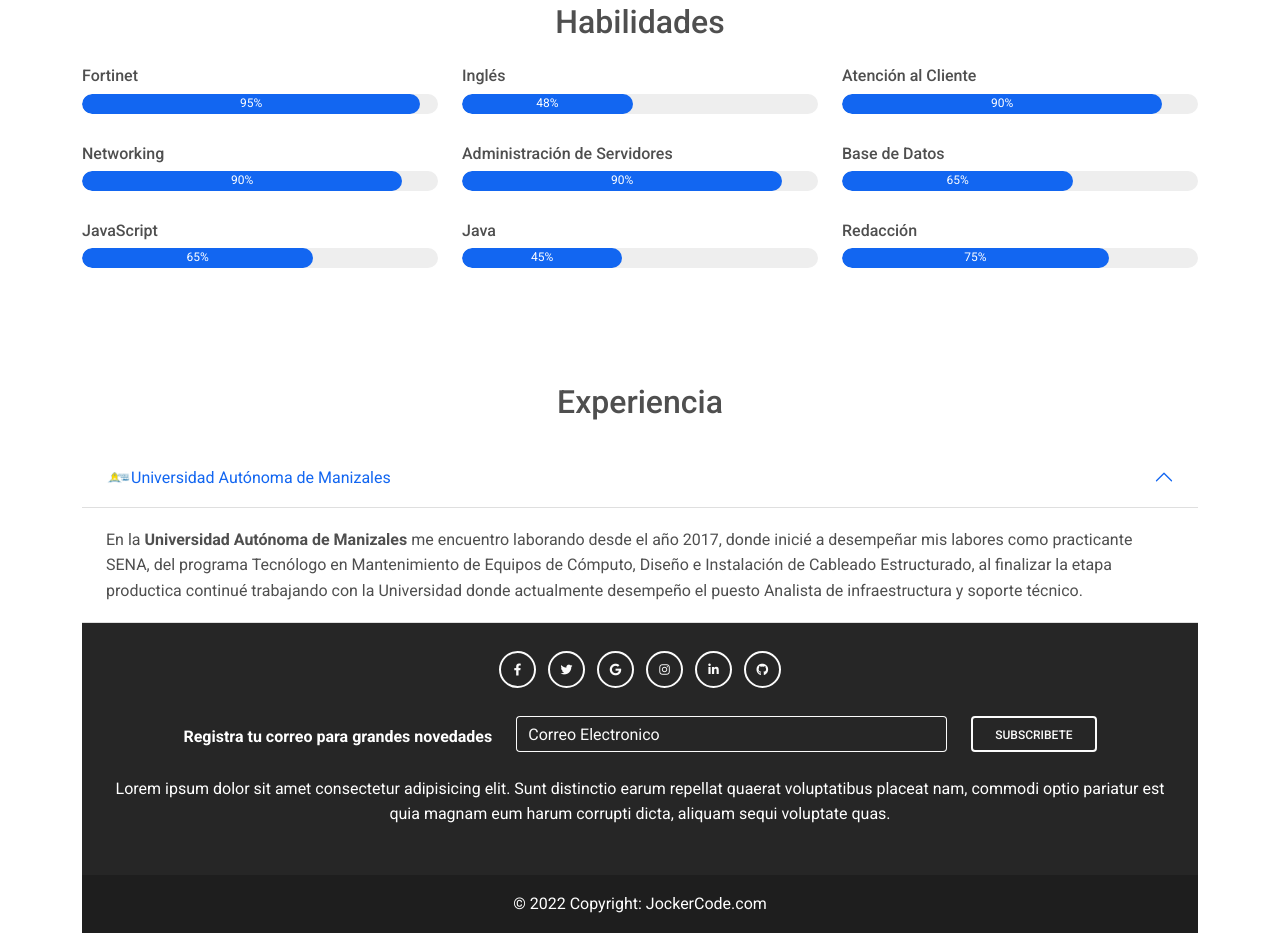
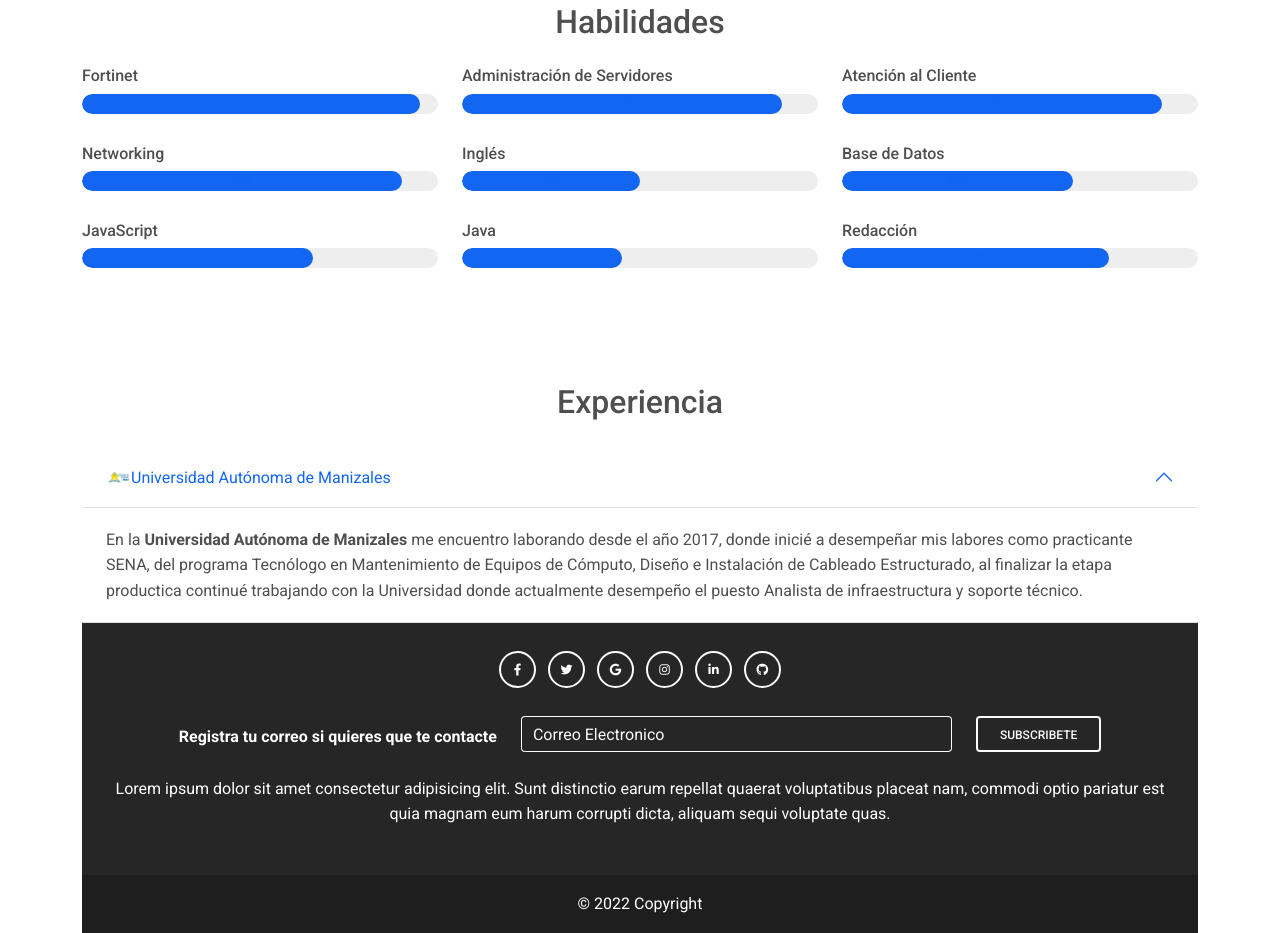
Before and after one commit to YonAristizabal/HojaDeVida, a plain HTML site: page index.html in a window 1280 px wide. Shown: the part 782-1715 px from the top of the page. Drawn offline with nearby package versions, Linux system fonts and the light colour scheme; a script that the page names is missing.

Commit message:
Modificaciones de estilo
Se modifica el estilo de algunas opciones

```diff
--- a/css/styles.css
+++ b/css/styles.css
@@ -28,8 +28,13 @@
     margin-left: 350px;
 }
 
+.description .tittle {
+    margin-top: 60px;
+}
+
 .description .info {
     margin-top: 60px;
+    text-align: justify;
 }
 
 .description img {
@@ -47,6 +52,7 @@
 .progress-bar {
     height: 20px;
     border-radius: 10px;
+    color: #1266f1;
 }
 
 
--- a/index.html
+++ b/index.html
@@ -4,7 +4,7 @@
 <head>
     <meta charset="UTF-8">
     <meta name="viewport" content="width=device-width, initial-scale=1.0">
-    <title>Portafolio JockerCode</title>
+    <title>Portafolio Yon Aristizabal</title>
     <!-- Font Awesome -->
     <link href="https://cdnjs.cloudflare.com/ajax/libs/font-awesome/5.15.1/css/all.min.css" rel="stylesheet" />
     <!-- Google Fonts -->
@@ -13,7 +13,6 @@
     <link href="https://cdnjs.cloudflare.com/ajax/libs/mdb-ui-kit/3.6.0/mdb.min.css" rel="stylesheet" />
     <!-- STYLES CSS -->
     <link rel="stylesheet" href="css/styles.css">
-
 </head>
 
 <body>
@@ -37,9 +36,9 @@
     <div class="container description">
         <div class="row">
             <div class="col-md info">
-                <h2>Ingeniero en Sistemas y Telecomunicaciones</h2>
-                <p>Mi nombre es <strong>Yon Genis Aristizabal Trujillo</strong>, tengo 22 años y soy estudiante de la Universidad de Manizales,
-                 nací el 26 de octubre de 1999, en el municipio de Pensilvania (Caldas), actualmente laboro
+                <h2> Ingeniero en Sistemas y Telecomunicaciones </h2>
+                <p>Mi nombre es <strong>Yon Genis Aristizabal Trujillo</strong>, tengo 22 años y soy estudiante
+                 de la Universidad de Manizales, nací el 26 de octubre de 1999, en el municipio de Pensilvania (Caldas), actualmente laboro
                  en la Universidad Autónoma de Manizales, en el área de Gestión de Tecnología.
                 </p>
                 <button class="btn btn-primary">Mas Información</button>
@@ -88,21 +87,21 @@
 
             <div class="col-md">
                 <div class="skill">
-                    <h6>Inglés</h6>
+                    <h6>Administración de Servidores</h6>
                     <div class="progress">
-                        <div class="progress-bar" role="progressbar" style="width: 48%;" aria-valuenow="25"
+                        <div class="progress-bar" role="progressbar" style="width: 90%;" aria-valuenow="25"
                             aria-valuemin="0" aria-valuemax="100">
-                            48%
+                            90%
                         </div>
                     </div>
                 </div>
 
                 <div class="skill">
-                    <h6>Administración de Servidores</h6>
+                    <h6>Inglés</h6>
                     <div class="progress">
-                        <div class="progress-bar" role="progressbar" style="width: 90%;" aria-valuenow="25"
+                        <div class="progress-bar" role="progressbar" style="width: 50%;" aria-valuenow="25"
                             aria-valuemin="0" aria-valuemax="100">
-                            90%
+                            50%
                         </div>
                     </div>
                 </div>
@@ -222,7 +221,7 @@
                         <!--Grid column-->
                         <div class="col-auto">
                             <p class="pt-2">
-                                <strong>Registra tu correo para grandes novedades</strong>
+                                <strong>Registra tu correo si quieres que te contacte</strong>
                             </p>
                         </div>
                         <!--Grid column-->
@@ -266,8 +265,7 @@
 
         <!-- Copyright -->
         <div class="text-center p-3" style="background-color: rgba(0, 0, 0, 0.2);">
-            © 2022 Copyright:
-            <a class="text-white" href="https://github.com/JockerCode">JockerCode.com</a>
+            © 2022 Copyright
         </div>
         <!-- Copyright -->
     </footer>
```
Also changed, not shown: img/00.png (deleted), img/temp_01.jpeg (deleted), img/temp_02.jpeg (deleted), img/temp_03.jpeg (deleted), img/temp_04.jpeg (deleted), img/temp_05.jpeg (deleted), img/temp_06.jpeg (deleted).
